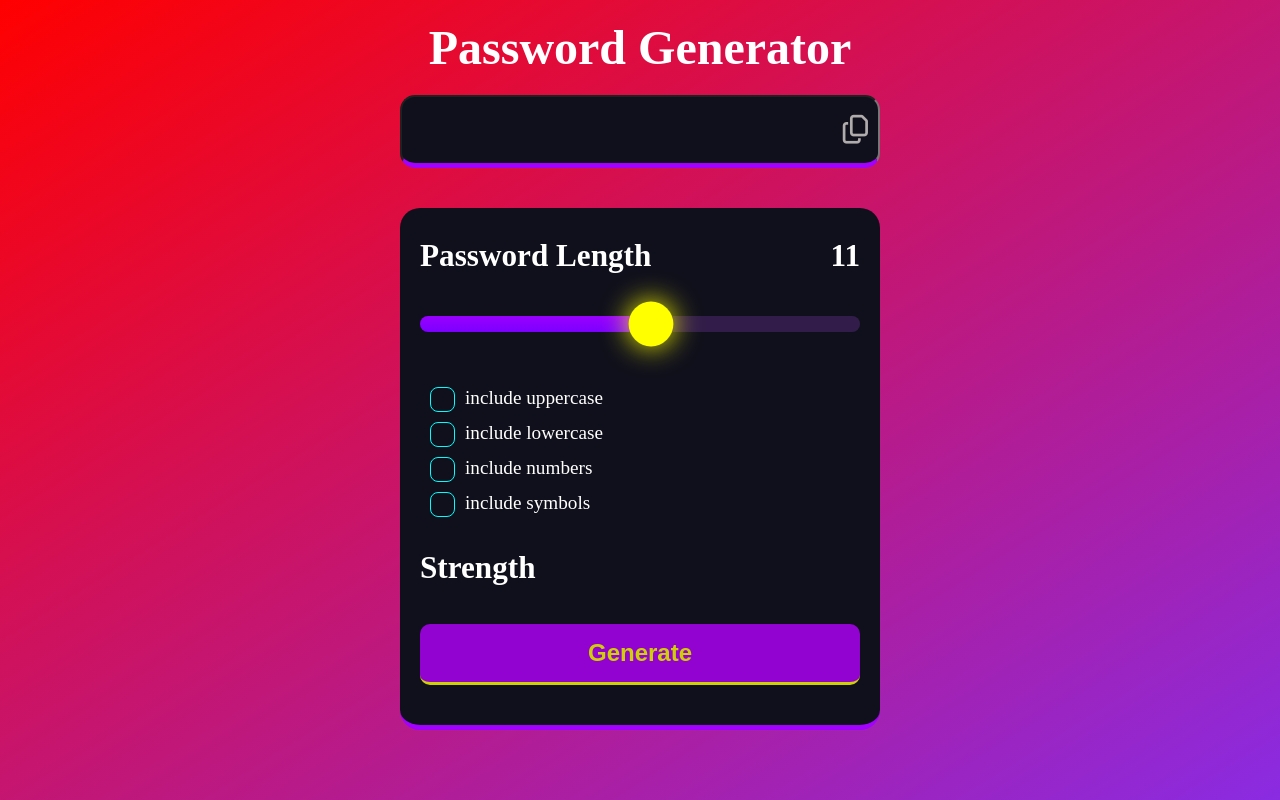
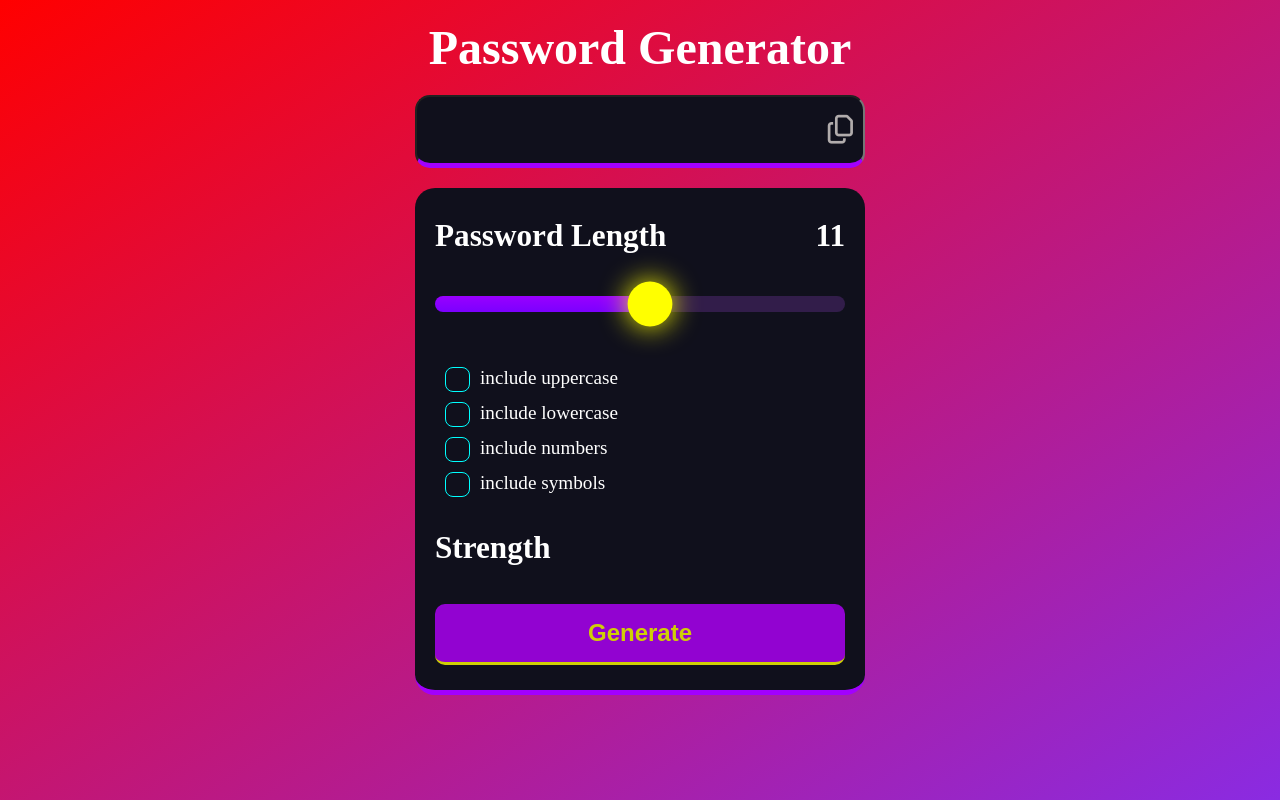
Before and after one commit to abhis12321/password-generator, a plain HTML site: page index.htm in a window 1280 px wide. Drawn offline with Linux system fonts and the light colour scheme.

Commit message:
basic css in hosting

```diff
--- a/randomPassword.css
+++ b/randomPassword.css
@@ -7,12 +7,13 @@ html {
     background: linear-gradient(to right bottom, red , blueviolet);
     background-repeat: no-repeat;
     min-height: 100vh;
-    width: 100vw;
+    width: 100%;
     box-sizing: border-box;
-    overflow-y: hidden;
+    /* overflow-y: hidden; */
+    /* overflow: hidden; */
 }
 .cantainer {
-    width: 480px;
+    width: 450px;
     margin:10px auto;
     border-radius: 15px;
     text-align: center;
@@ -31,7 +32,7 @@ html {
     display: flex;
     justify-content: center;
     position: relative;
-    margin-bottom: 40px;
+    /* margin-bottom: 40px; */
 }
 .pass-box input {
     letter-spacing: 1.5px;
@@ -196,7 +197,7 @@ html {
     color: yellow;
     border-radius: 10px;
     padding: 5px;
-    margin: 20px auto;
+    margin: 20px auto 5px auto;
     cursor: pointer;
     opacity: .8;
     line-height: 3rem;
```
